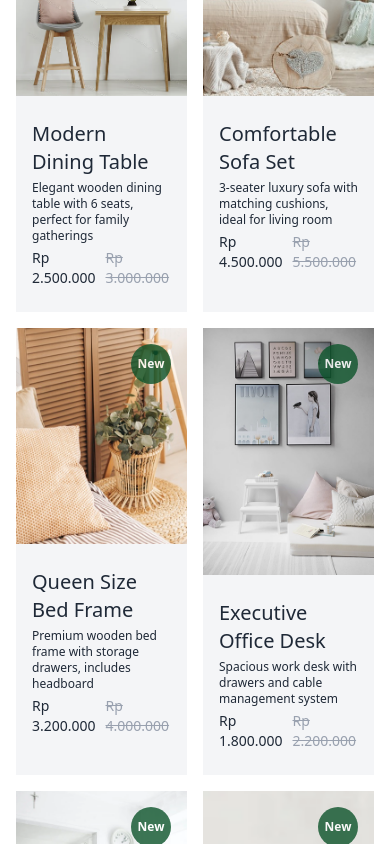
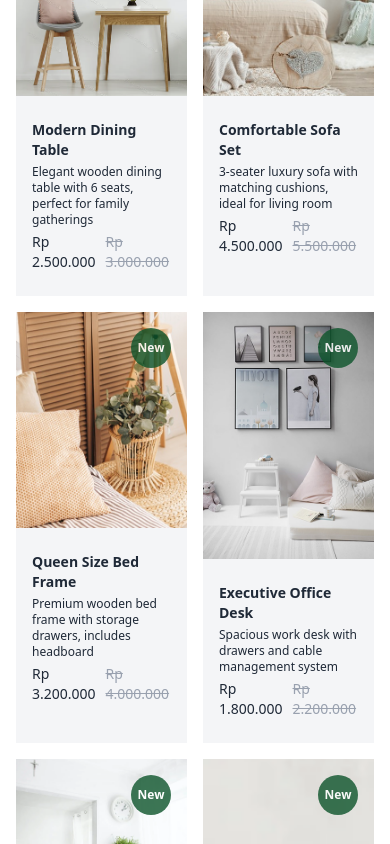
Before and after one commit to EmD-228/ecommerce-traning, a Vue app: page / in a window 390 px wide. Shown: the part 1160-2004 px from the top of the page. Built offline with nearby package versions, Linux system fonts and the light colour scheme.

Commit message:
ui: adjust OurProductItem typography for mobile
- Change heading size to responsive (text-sm sm:text-xl)
- Adjust font weight for better mobile readability

```diff
--- a/src/components/items/OurProductItem.vue
+++ b/src/components/items/OurProductItem.vue
@@ -10,7 +10,7 @@
             </div>
         </div>
         <div class="space-y-1 px-4 py-6 text-left">
-            <h3 class="text-xl font-medium text-secondary">{{ itemName }}</h3>
+            <h3 class="text-sm sm:text-xl font-bold sm:font-medium text-secondary">{{ itemName }}</h3>
             <p class="text-xs text-secondary">{{ itemDescription }}</p>
             <div class="flex flex-row gap-2">
                 <span class="text-sm font-medium text-secondary">Rp {{ formatPrice(itemPrice) }}</span>
```
